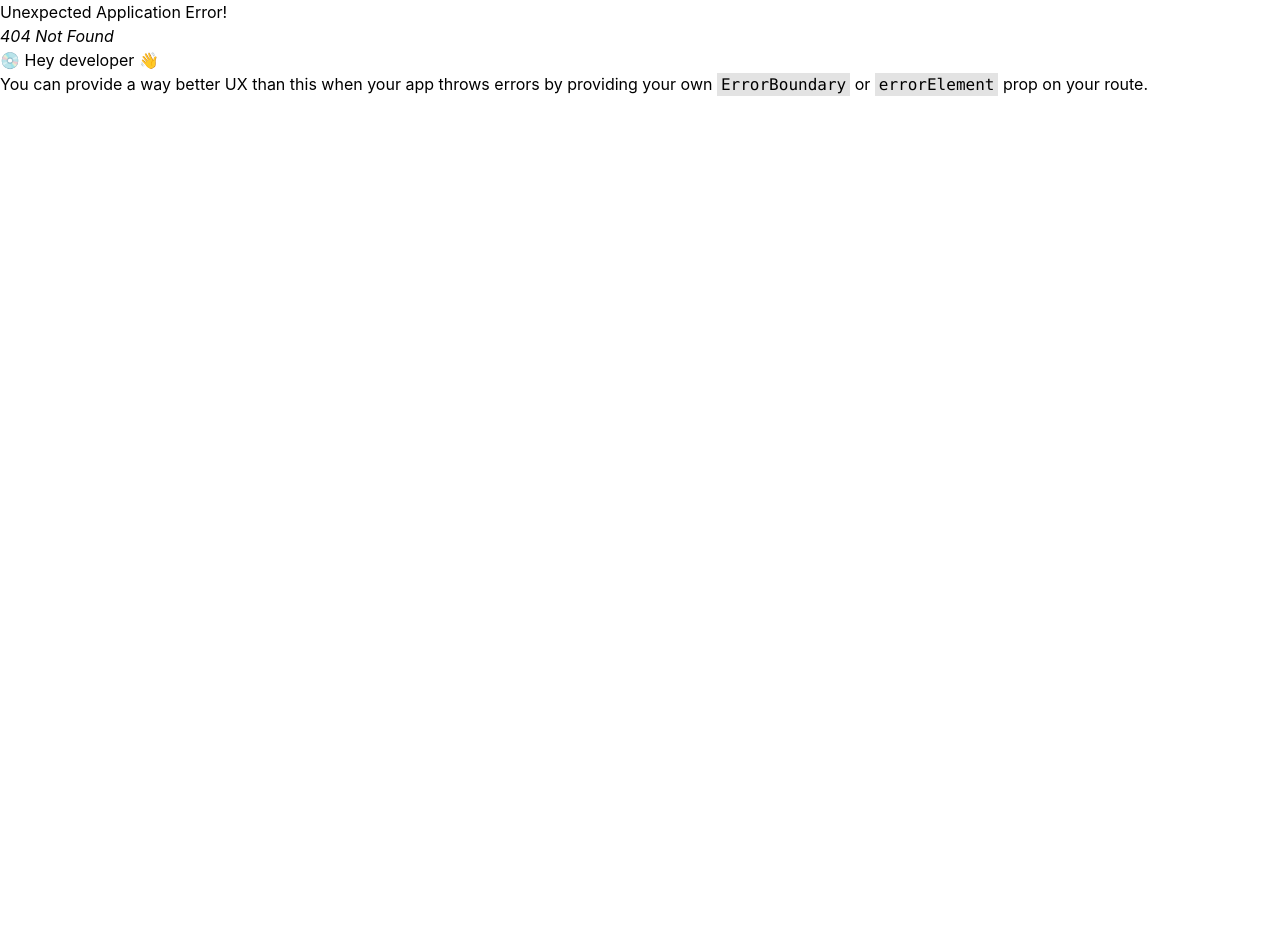
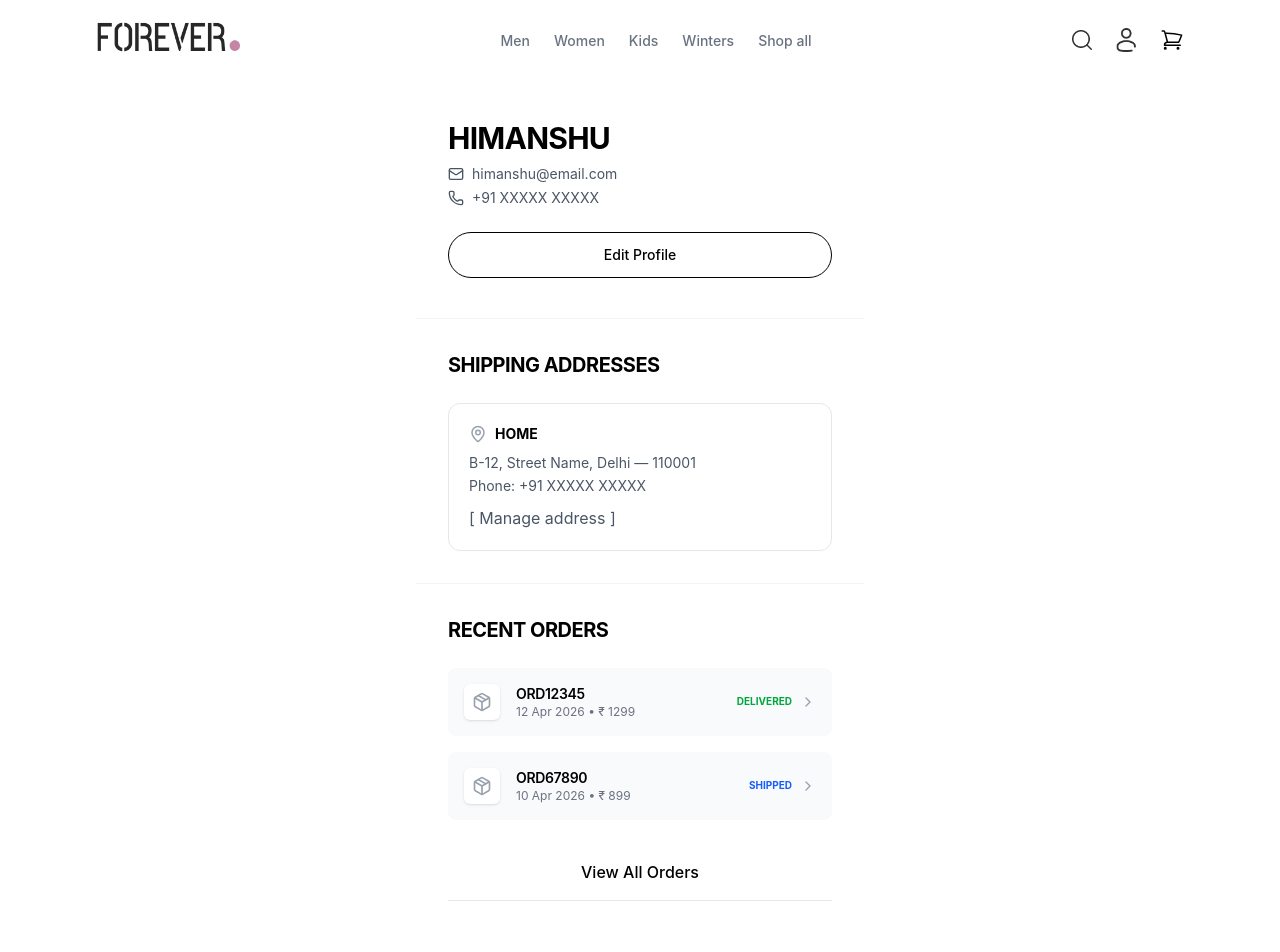
Before and after one commit to himanshu-mawari/ecommerce-frontend, a React (Vite) app: page /profile-page in a window 1280 px wide. Before the commit this address had no page. Shown: the top 952 px of the page. Before the commit the page ends 800 px from the top, so only its background shows below. Built offline with nearby package versions, Linux system fonts and the light colour scheme; a web font is replaced by a local one.

Commit message:
feat: add profile page ui with user info, address preview, and recent orders

```diff
--- a/src/App.jsx
+++ b/src/App.jsx
@@ -17,6 +17,7 @@ import CheckoutLayout from "./Layouts/CheckoutLayout.jsx";
 import OrderSuccess from "./pages/OrderSuccess.jsx"
 import Order from "./pages/Order.jsx"
 import OrderDetail from "./pages/OrderDetail.jsx"
+import ProfilePage from "./pages/ProfilePage.jsx";
 
 
 const router = createBrowserRouter([
@@ -28,6 +29,7 @@ const router = createBrowserRouter([
       { path: "/product/:id", element: <Product /> },
       { path: "/collections/:category", element: <Collection /> },
       { path: "/collections/:category/:gender", element: <Collection /> },
+      {path : "/profile-page" , element: <ProfilePage />},
       { path: "/checkout", element: <Cart /> },
       { path: "/login", element: <Login /> },
       { path: "/order-success", element: <OrderSuccess /> },
--- a/src/components/Navbar.jsx
+++ b/src/components/Navbar.jsx
@@ -2,18 +2,27 @@ import { useState } from "react";
 import { assets } from "../assets/assets.js";
 import { NavLink, Link } from "react-router-dom";
 import { useSelector } from "react-redux";
+import {
+  ChevronRight,
+  HelpCircle,
+  ShoppingBag,
+  Heart,
+  Package,
+  LogOut,
+  X
+} from "lucide-react";
 
 const Navbar = () => {
   const [isOpen, setIsOpen] = useState(false);
   const [isWinterOpen, setIsWinterOpen] = useState(false);
-  const cart = useSelector(store => store.cart.items)
+  const cart = useSelector((store) => store.cart.items);
 
   const navLinks = [
-    { label: "MEN", path: "/men" },
-    { label: "WOMEN", path: "/women" },
-    { label: "KIDS", path: "/kids" },
-    { label: "WINTERS", path: "/winter-collection" },
-    { label: "SHOP All", path: "/shop-all" },
+    { label: "Men", path: "/men" },
+    { label: "Women", path: "/women" },
+    { label: "Kids", path: "/kids" },
+    { label: "Winters", path: "/winter-collection" },
+    { label: "Shop all", path: "/shop-all" },
   ];
 
   return (
@@ -90,16 +99,21 @@ const Navbar = () => {
         </ul>
 
         <div className="flex items-center gap-6  ">
-          <img src={assets.searchIcon} className="w-5 cursor-pointer active:scale-95" />
+          <img
+            src={assets.searchIcon}
+            className="w-5 cursor-pointer active:scale-95"
+          />
 
           <div className="relative group cursor-pointer active:scale-95">
             <img src={assets.profileIcon} className="w-5" />
 
             <div className="absolute top-full left-0 pt-4 hidden group-hover:block transition-all">
               <div className="flex flex-col gap-1 w-40 py-3 px-0 bg-white shadow-[0px_15px_50px_rgba(0,0,0,0.1)] rounded-lg border border-gray-100 overflow-hidden animate-fadeIn">
+                <Link to="/profile-page">
                 <p className="px-5 py-2 text-sm text-gray-600 hover:bg-gray-50 hover:text-black cursor-pointer transition-colors duration-200">
                   My Profile
                 </p>
+                </Link>
                 <Link to="/orders">
                   <p className="px-5 py-2 text-sm text-gray-600 hover:bg-gray-50 hover:text-black cursor-pointer transition-colors duration-200">
                     Orders
@@ -134,8 +148,12 @@ const Navbar = () => {
                 />
               </svg>
             </Link>
-            <div className={`absolute text-white rounded-full ${cart.length ?  "bg-black" : ""} -right-2 bottom-3`}>
-              <p className=" w-4 h-4 flex justify-center text-xs ">{cart.length ? cart.length : ""}</p>
+            <div
+              className={`absolute text-white rounded-full ${cart.length ? "bg-black" : ""} -right-2 bottom-3`}
+            >
+              <p className=" w-4 h-4 flex justify-center text-xs ">
+                {cart.length ? cart.length : ""}
+              </p>
             </div>
           </div>
 
@@ -148,72 +166,141 @@ const Navbar = () => {
         </div>
       </div>
       <div
-        className={`fixed top-0 right-0 h-full  w-full sm:w-1/3 bg-white z-50 transform transition-transform duration-300 ${
+        className={`fixed top-0 right-0 h-full w-10/12  sm:w-5/12 bg-white z-50 transform transition-transform duration-300 overflow-auto ${
           isOpen ? "translate-x-0" : "translate-x-full"
         }`}
       >
-        <div className="flex flex-col text-gray-600  h-full">
+        <div className="flex flex-col  h-full">
           <div
             onClick={() => setIsOpen(false)}
-            className="flex items-center gap-2 p-3 cursor-pointer"
+            className="flex justify-end gap-2 px-8 pt-8 cursor-pointer"
           >
-            <img src={assets.dropdownIcon} className="h-4 rotate-180" />
-            <p className="sm:text-lg">Back</p>
+            <X className="size-7"/>
           </div>
 
-          <div className="flex flex-col ml-4 text-lg sm:ml-6 sm:text-lg font-medium">
+          <div className="flex flex-col bg-white min-h-screen text-black font-sans pt-20 ">
             {navLinks.map((link) => {
               if (link.label === "WINTERS") {
                 return (
-                  <div key={link.label} className="flex flex-col border-b">
+                  <div key={link.label} className="flex flex-col">
+                    {/* Main Link Row */}
                     <div
                       onClick={() => setIsWinterOpen(!isWinterOpen)}
-                      className="py-3 pl-6 flex justify-between items-center pr-6 cursor-pointer hover:text-black"
+                      className="flex items-center justify-between px-8 py-2 cursor-pointer hover:bg-gray-50 transition-colors"
                     >
-                      <span>{link.label}</span>
-                      <img
-                        src={assets.dropdownIcon}
-                        className={`h-3 transition-transform ${isWinterOpen ? "-rotate-90" : "rotate-0"}`}
+                      <span className="text-2xl font-medium tracking-tight">
+                        {link.label}
+                      </span>
+                      <ChevronRight
+                        className={`w-7 h-7 transition-transform duration-300  ${
+                          isWinterOpen ? "rotate-90" : ""
+                        }`}
                       />
                     </div>
 
+                    {/* Collapsible Sub-menu */}
                     <div
-                      className={`overflow-hidden transition-all duration-300 bg-gray-50 ${isWinterOpen ? "max-h-40" : "max-h-0"}`}
+                      className={`overflow-hidden transition-all duration-300 ease-in-out ${
+                        isWinterOpen
+                          ? "max-h-40 opacity-100"
+                          : "max-h-0 opacity-0"
+                      }`}
                     >
+                      <div className="flex flex-col pb-2">
                         <NavLink
                           to="/collections/winter-collection/men"
-                        onClick={() => {
-                          setIsOpen(false);
-                        }}
-                        className="py-3 pl-12 block text-sm border-b hover:text-black"
+                          onClick={() => setIsOpen(false)}
+                          className="py-3 pl-10 text-lg text-gray-600 hover:text-black transition-colors"
                         >
                           Men
                         </NavLink>
                         <NavLink
                           to="/collections/winter-collection/women"
-                        onClick={() => {
-                          setIsOpen(false);
-                        }}
-                        className="py-3 pl-12 block text-sm hover:text-black"
+                          onClick={() => setIsOpen(false)}
+                          className="py-3 pl-10 text-lg text-gray-600 hover:text-black transition-colors"
                         >
                           Women
                         </NavLink>
                       </div>
                     </div>
+                  </div>
                 );
               }
 
+              // Default styling for other links
               return (
                 <NavLink
                   key={link.label}
+                  to={link.path}
+                  className="flex items-center justify-between px-8 py-2  text-2xl inter  font-medium tracking-tight hover:bg-gray-50 transition-colors"
                   onClick={() => setIsOpen(false)}
-                  className="py-3 pl-6 border-b hover:text-black"
-                  to={`/collections/${link.path}`}
                 >
-                  {link.label}
+                  <span>{link.label}</span>
+                  <ChevronRight className="w-7 h-7 " />
                 </NavLink>
               );
             })}
+            <div className="mt-auto px-8 py-8 flex flex-col pt-20 gap-6">
+              <div className="flex flex-col gap-6">
+                <NavLink
+                  to="/help"
+                  className="flex items-center gap-4 text-xl font-medium"
+                >
+                  <HelpCircle className="w-6 h-6 text-gray-500" />
+                  <span>Help</span>
+                </NavLink>
+
+                <NavLink
+                  to="/cart"
+                  className="flex items-center gap-4 text-xl font-medium "
+                >
+                  <svg
+                    xmlns="http://www.w3.org/2000/svg"
+                    fill="none"
+                    viewBox="0 0 24 24"
+                    strokeWidth="1.5"
+                    stroke="currentColor"
+                    className="size-6"
+                  >
+                    <path
+                      strokeLinecap="round"
+                      strokeLinejoin="round"
+                      d="M2.25 3h1.386c.51 0 .955.343 1.087.835l.383 1.437M7.5 14.25a3 3 0 0 0-3 3h15.75m-12.75-3h11.218c1.121-2.3 2.1-4.684 2.924-7.138a60.114 60.114 0 0 0-16.536-1.84M7.5 14.25 5.106 5.272M6 20.25a.75.75 0 1 1-1.5 0 .75.75 0 0 1 1.5 0Zm12.75 0a.75.75 0 1 1-1.5 0 .75.75 0 0 1 1.5 0Z"
+                    />
+                  </svg>
+                  <p className="fixed bg-black text-[9px] flex justify-center text-white rounded-full w-3 h-3 left-12 bottom-52">1</p>
+                  <span>Bag</span>
+                </NavLink>
+
+                <NavLink
+                  to="/favourites"
+                  className="flex items-center gap-4 text-xl font-medium"
+                >
+                  <Heart className="w-6 h-6 text-gray-500" />
+                  <span>Favourites</span>
+                </NavLink>
+
+                <NavLink
+                  to="/orders"
+                  className="flex items-center gap-4 text-xl font-medium"
+                >
+                  <Package className="w-6 h-6 text-gray-500" />
+                  <span>Orders</span>
+                </NavLink>
+
+                <button className="flex items-center gap-4 text-xl font-medium mt-2">
+                  <LogOut className="w-6 h-6 text-gray-500" />
+                  <span>Logout</span>
+                </button>
+              </div>
+            </div>
+
+            {/* Footer-style link (like 'Download Nike App') */}
+            <div className="mt-4 px-8 py-4">
+              <button className="text-xl font-medium hover:underline">
+                Download App
+              </button>
+            </div>
           </div>
         </div>
       </div>
--- /dev/null
+++ b/src/pages/ProfilePage.jsx
@@ -0,0 +1,135 @@
+import {
+  MapPin,
+  Package,
+  Plus,
+  ChevronRight,
+  LogOut,
+  Phone,
+  Mail,
+} from "lucide-react";
+
+const ProfilePage = () => {
+  return (
+    <div className="max-w-md mx-auto bg-white min-h-screen font-sans text-black pb-20">
+      {/* 1. USER INFORMATION */}
+      <section className="px-8 py-10 border-b border-gray-100">
+        <div className="flex justify-between items-start mb-6">
+          <div>
+            <h1 className="text-3xl font-bold tracking-tight uppercase">
+              Himanshu
+            </h1>
+            <div className="mt-2 space-y-1">
+              <div className="flex items-center gap-2 text-gray-600">
+                <Mail size={16} />
+                <span className="text-sm">himanshu@email.com</span>
+              </div>
+              <div className="flex items-center gap-2 text-gray-600">
+                <Phone size={16} />
+                <span className="text-sm">+91 XXXXX XXXXX</span>
+              </div>
+            </div>
+          </div>
+        </div>
+        <button className="w-full py-3 border cursor-pointer     border-black font-medium text-sm rounded-full active:scale-95 transition-transform">
+          Edit Profile
+        </button>
+      </section>
+
+      {/* 2. ADDRESS MANAGEMENT */}
+      <section className="px-8 py-8 border-b border-gray-100">
+        <div className="flex justify-between items-center mb-6">
+          <h2 className="text-xl font-bold uppercase tracking-tight">
+            Shipping Addresses
+          </h2>
+        </div>
+
+        <div className="space-y-4">
+          <div className="p-5 border border-gray-200 rounded-xl relative group">
+            <div className="flex items-center gap-2 mb-2">
+              <MapPin size={18} className="text-gray-400" />
+              <span className="font-bold text-sm uppercase">Home</span>
+            </div>
+            <p className="text-sm text-gray-600 leading-relaxed ">
+              B-12, Street Name, Delhi — 110001 <br />
+              Phone: +91 XXXXX XXXXX
+            </p>
+            <button className="text-gray-600 hover:border-b pt-2 transition-all duration-300 cursor-pointer hover:border-gray-500 hover:pb-1   ">
+              [ Manage address ]
+            </button>
+          </div>
+        </div>
+      </section>
+
+      {/* 3. RECENT ORDERS */}
+      <section className="px-8 py-8">
+        <div className="flex justify-between items-center mb-6">
+          <h2 className="text-xl font-bold uppercase tracking-tight">
+            Recent Orders
+          </h2>
+        </div>
+
+        <div className="space-y-4">
+          {/* Order Item */}
+          {[
+            {
+              id: "ORD12345",
+              status: "Delivered",
+              price: "₹ 1299",
+              date: "12 Apr 2026",
+              color: "text-green-600",
+            },
+            {
+              id: "ORD67890",
+              status: "Shipped",
+              price: "₹ 899",
+              date: "10 Apr 2026",
+              color: "text-blue-600",
+            },
+          ].map((order) => (
+            <div
+              key={order.id}
+              className="flex items-center justify-between p-4 bg-gray-50 rounded-lg active:bg-gray-100 cursor-pointer transition-colors"
+            >
+              <div className="flex items-center gap-4">
+                <div className="bg-white p-2 rounded-md shadow-sm">
+                  <Package size={20} className="text-gray-400" />
+                </div>
+                <div>
+                  <p className="text-sm font-semibold  tracking-tight">{order.id}</p>
+                  <p className="text-xs text-gray-500">
+                    {order.date} • {order.price}
+                  </p>
+                </div>
+              </div>
+              <div className="flex items-center gap-2">
+                <span
+                  className={`text-[10px] font-bold uppercase ${order.color}`}
+                >
+                  {order.status}
+                </span>
+                <ChevronRight size={16} className="text-gray-400" />
+              </div>
+            </div>
+          ))}
+        </div>
+
+        <button className="w-full mt-6 py-4 flex items-center justify-center gap-2 text-md cursor-pointer font-medium border-b border-gray-200   hover:bg-gray-50">
+          View All Orders
+        </button>
+      </section>
+
+      {/* 4. ACCOUNT ACTIONS */}
+      <section className="px-8 mt-4">
+        <button className="flex items-center gap-3 text-red-600 font-bold uppercase tracking-widest py-4 group cursor-pointer">
+          <LogOut
+            size={20}
+            className="group-hover:translate-x-1 transition-transform"
+          />
+          <span>Logout</span>
+        </button>
+      </section>
+    </div>
+  );
+};
+
+export default ProfilePage;
```
Lines whose indentation alone changed are shown as unchanged.
